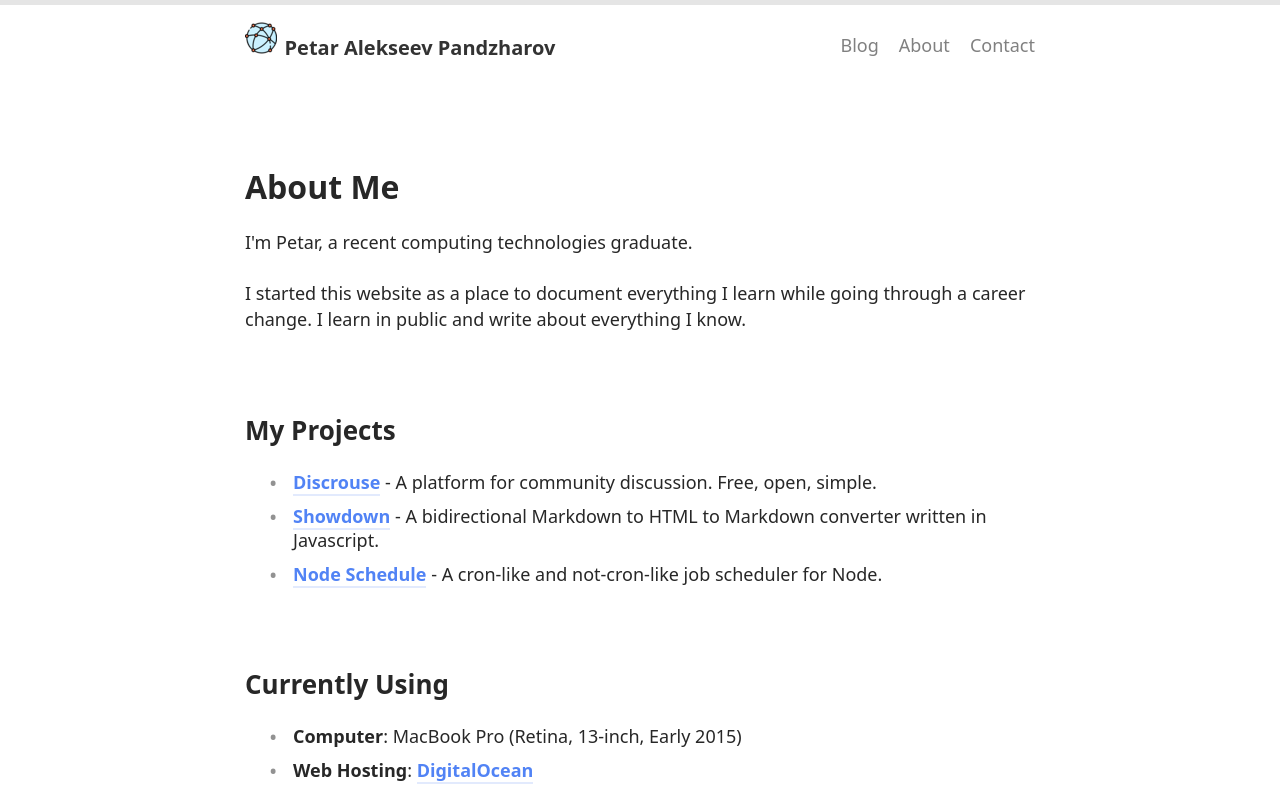
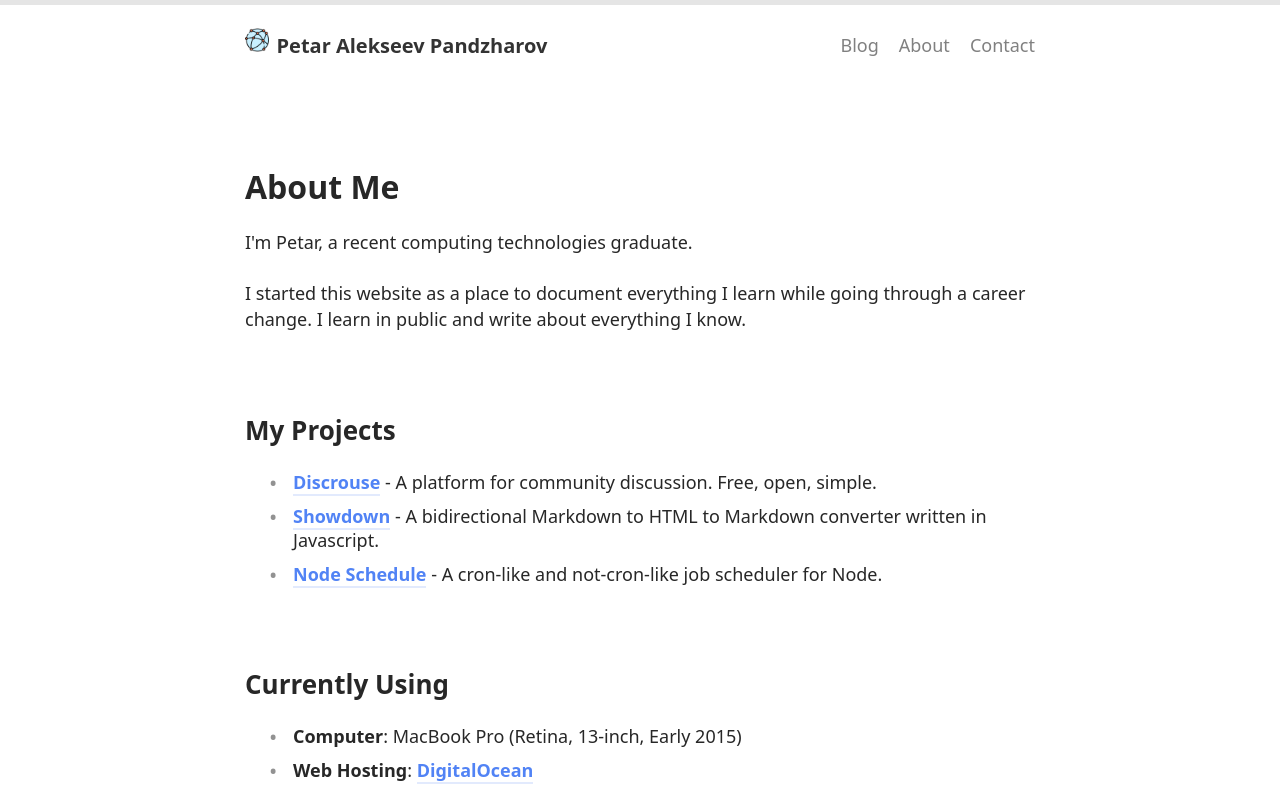
Before and after one commit to Oron-2/frontend-website, a Next.js app: page /about in a window 1280 px wide. Shown: the top 795 px of the page. Built offline with nearby package versions, Linux system fonts and the light colour scheme.

Commit message:
Changes on the logo.

```diff
--- a/components/header.js
+++ b/components/header.js
@@ -7,7 +7,7 @@ export default class extends Component {
                 <div className="header-container">
                     <div className="header-logo">
                         <a href="/">
-                            <span className="header-logo-icon"><img src="/favicon-32x32.png"/></span>
+                            <img className="header-logo-icon" src="/global-network.png"/>
                             <span className="header-logo-text">Petar Alekseev Pandzharov</span>
                         </a>
                     </div>
--- a/next.config.js
+++ b/next.config.js
@@ -10,6 +10,7 @@ module.exports = {
         "DEV_API_URL": "http://localhost:5000",
         "PRODUCTION_API_URL": "https://www.api.petarpandzharov.com",
         "GOOGLE_VERIFICATION_ID": "l2i7_2Z7FB8bIE2asRarPBYZVUmkvlncxEb-ePXXgkw",
-        "BING_VERIFICATION_ID": "485E4BC2B62CE0496E7E8A99321624AA"
+        "BING_VERIFICATION_ID": "485E4BC2B62CE0496E7E8A99321624AA",
+        "GOOGLE_ANALYTICS_ID" : "G-56RG7N62PQ"
     }
 }
--- a/styles/components/header.css
+++ b/styles/components/header.css
@@ -24,7 +24,8 @@
 }
 
 .header-logo-icon {
-    font-size: 24px;
+    max-width: 24px;
+    max-height: 24px;
 }
 
 .header-logo-text {
```
Also changed, not shown: components/googleAnalytics.js (added, +29 -0 lines), public/global-network.png (added), 1 other file (tests, documents, lock files or other folders).
